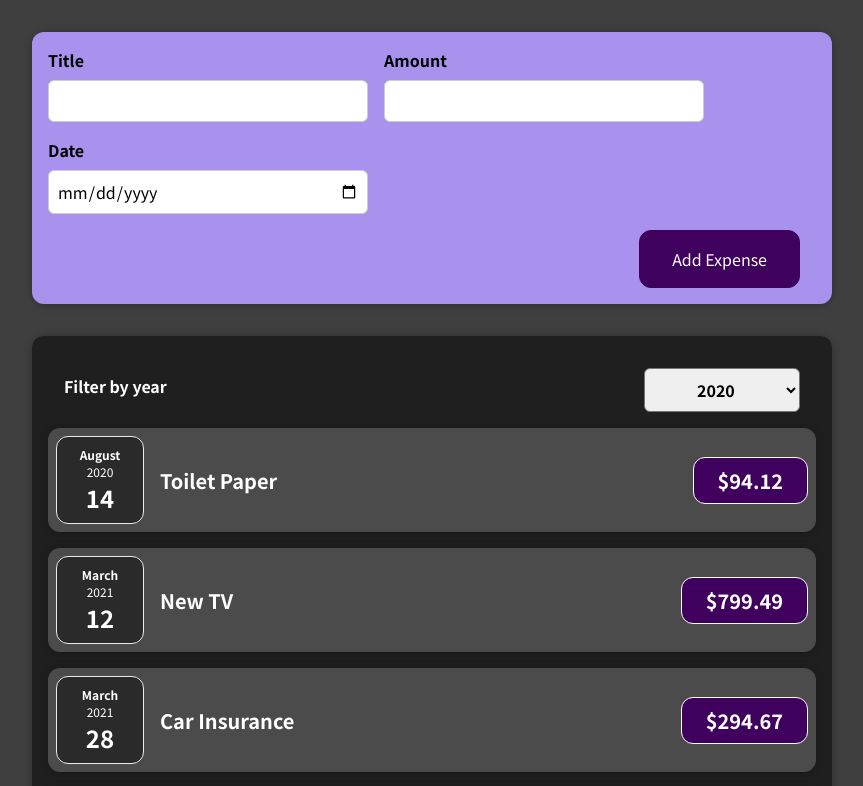
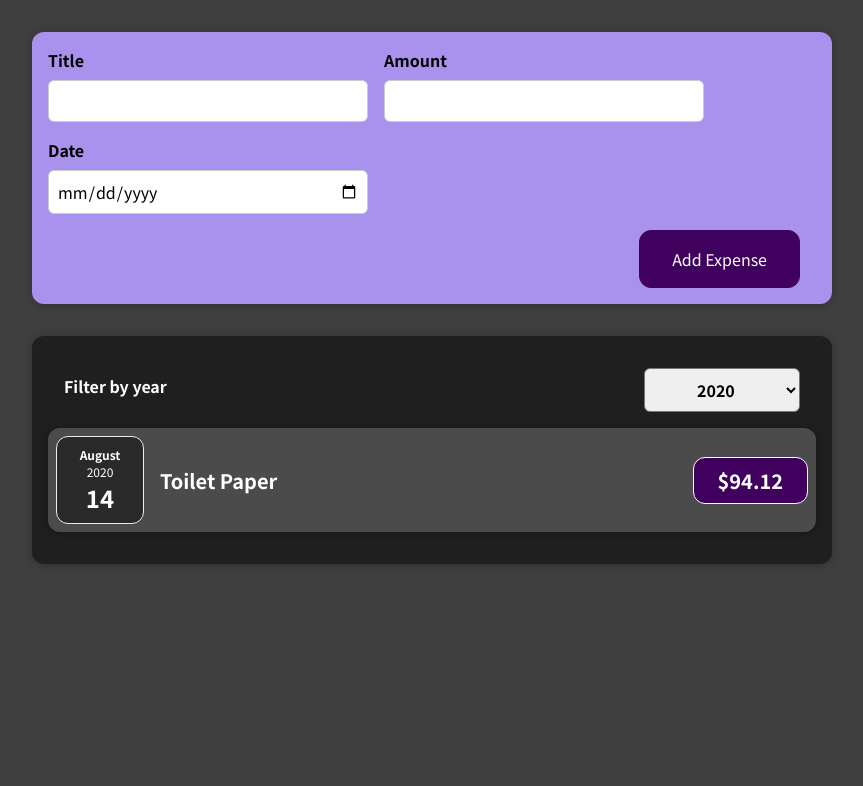
Before and after one commit to siddhant0608/React_JS, a React (Create React App) app: page / in a window 1280 px wide. Shown: the top 786 px of the page, without its empty margins (208-1071 px from the left). Built offline with nearby package versions, Linux system fonts and the light colour scheme.

Commit message:
added filter feature in expense file

```diff
--- a/src/components/Expenses/Expenses.js
+++ b/src/components/Expenses/Expenses.js
@@ -10,13 +10,19 @@
   const filterChangeHandler = (selectedYear) => {
     setFilteredYear(selectedYear);
   };
+
+  const filteredExpenses = props.items.filter(expense => {
+    return expense.date.getFullYear().toString()===filteredYear;
+  });
+
   return (
     <Card className="expenses">
       <ExpensesFilter
         selected={filteredYear}
         onChangeFilter={filterChangeHandler}
       />
-      {props.items.map((expense) => (
+      {/* {props.items.map((expense) => ( */}
+        {filteredExpenses.map((expense) => (
         <ExpenseItem
           key={expense.id}
           title={expense.title}
```
